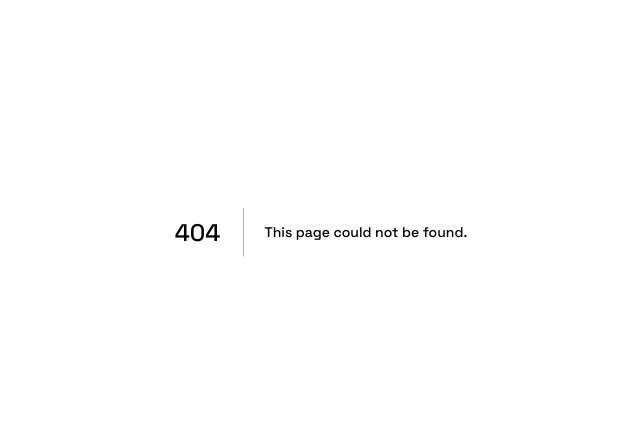
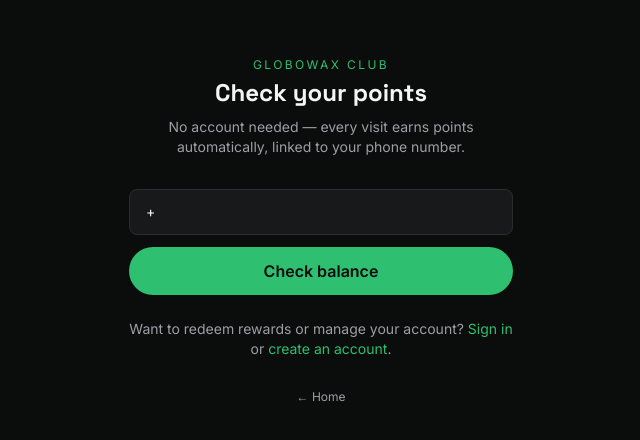
Before and after one commit to yetkinberberoglu/Globowax-loyalty, a Next.js app: page /check in a window 1280 px wide. Before the commit this address had no page. Shown: the part 168-608 px from the top of the page, without its empty margins (319-959 px from the left). Built offline with nearby package versions, Linux system fonts and the light colour scheme.

Commit message:
add public check-my-points page for auto-enrolled customers

```diff
--- /dev/null
+++ b/app/api/public/check-points/route.ts
@@ -0,0 +1,35 @@
+export const dynamic = "force-dynamic";
+
+import { NextResponse } from "next/server";
+import { findCustomerByMobile, listTiers } from "@/lib/db";
+
+/**
+ * Public "check my points" lookup — no account/login required, matching
+ * what customers were told in the launch announcement (auto-enrolled via
+ * their car wash visit, no sign-up needed). Deliberately returns only
+ * low-sensitivity fields (first name, tier, points balance) — full
+ * account details, rewards redemption, and transaction history still
+ * require signing in at /login.
+ */
+export async function GET(req: Request) {
+  const { searchParams } = new URL(req.url);
+  const mobile = searchParams.get("mobile");
+  if (!mobile) {
+    return NextResponse.json({ error: "mobile is required" }, { status: 400 });
+  }
+
+  const customer = await findCustomerByMobile(mobile);
+  if (!customer) {
+    return NextResponse.json({ found: false });
+  }
+
+  const tiers = await listTiers();
+  const tier = tiers.find((t) => t.id === customer.tier_id);
+
+  return NextResponse.json({
+    found: true,
+    name: customer.name,
+    tier_name: tier?.name ?? null,
+    points_balance: customer.points_balance,
+  });
+}
--- /dev/null
+++ b/app/check/page.tsx
@@ -0,0 +1,88 @@
+"use client";
+
+import { useState } from "react";
+import Link from "next/link";
+
+export default function CheckPointsPage() {
+  const [mobile, setMobile] = useState("+");
+  const [loading, setLoading] = useState(false);
+  const [result, setResult] = useState<null | { found: boolean; name?: string; tier_name?: string; points_balance?: number }>(null);
+  const [error, setError] = useState<string | null>(null);
+
+  async function handleSubmit(e: React.FormEvent) {
+    e.preventDefault();
+    setError(null);
+    setResult(null);
+    setLoading(true);
+    try {
+      const res = await fetch(`/api/public/check-points?mobile=${encodeURIComponent(mobile)}`);
+      const data = await res.json();
+      setResult(data);
+    } catch {
+      setError("Something went wrong — please try again.");
+    }
+    setLoading(false);
+  }
+
+  return (
+    <main className="min-h-screen flex flex-col items-center justify-center px-5">
+      <div className="w-full max-w-sm">
+        <p className="text-polish text-xs uppercase tracking-[0.2em] text-center">Globowax Club</p>
+        <h1 className="text-2xl font-semibold text-center mt-1 mb-2">Check your points</h1>
+        <p className="text-fog text-sm text-center mb-8">
+          No account needed — every visit earns points automatically, linked to your phone number.
+        </p>
+
+        <form onSubmit={handleSubmit} className="space-y-3">
+          <input
+            required
+            type="tel"
+            placeholder="+356 9900 0000"
+            value={mobile}
+            onChange={(e) => setMobile(e.target.value)}
+            className="w-full bg-graphite border border-steel rounded-lg px-4 py-3 text-sm placeholder:text-fog"
+          />
+          {error && <p className="text-red-400 text-xs">{error}</p>}
+          <button
+            type="submit"
+            disabled={loading}
+            className="w-full py-3 rounded-full bg-polish text-ink font-semibold disabled:opacity-60"
+          >
+            {loading ? "Checking…" : "Check balance"}
+          </button>
+        </form>
+
+        {result && result.found && (
+          <div className="mt-6 bg-graphite border border-steel rounded-card p-6 text-center">
+            <p className="text-fog text-sm">Hi {result.name} 👋</p>
+            <p className="text-4xl font-bold text-polish mt-2">{result.points_balance}</p>
+            <p className="text-fog text-xs uppercase tracking-wide">points</p>
+            {result.tier_name && <p className="text-sm mt-3">{result.tier_name} tier</p>}
+          </div>
+        )}
+        {result && !result.found && (
+          <p className="text-fog text-sm text-center mt-6">
+            No points yet for this number — your first visit will start your balance automatically.
+          </p>
+        )}
+
+        <p className="text-fog text-sm text-center mt-6">
+          Want to redeem rewards or manage your account?{" "}
+          <Link href="/login" className="text-polish hover:underline">
+            Sign in
+          </Link>{" "}
+          or{" "}
+          <Link href="/signup" className="text-polish hover:underline">
+            create an account
+          </Link>
+          .
+        </p>
+        <p className="text-center mt-6">
+          <Link href="/" className="text-fog text-xs hover:text-chalk">
+            ← Home
+          </Link>
+        </p>
+      </div>
+    </main>
+  );
+}
--- a/app/page.tsx
+++ b/app/page.tsx
@@ -18,6 +18,9 @@
           Join the club
         </Link>
       </div>
+      <Link href="/check" className="text-polish text-sm hover:underline">
+        Just want to check your points? →
+      </Link>
       <Link href="/admin/login" className="text-fog text-xs hover:text-chalk mt-2">
         Staff sign in →
       </Link>
```
